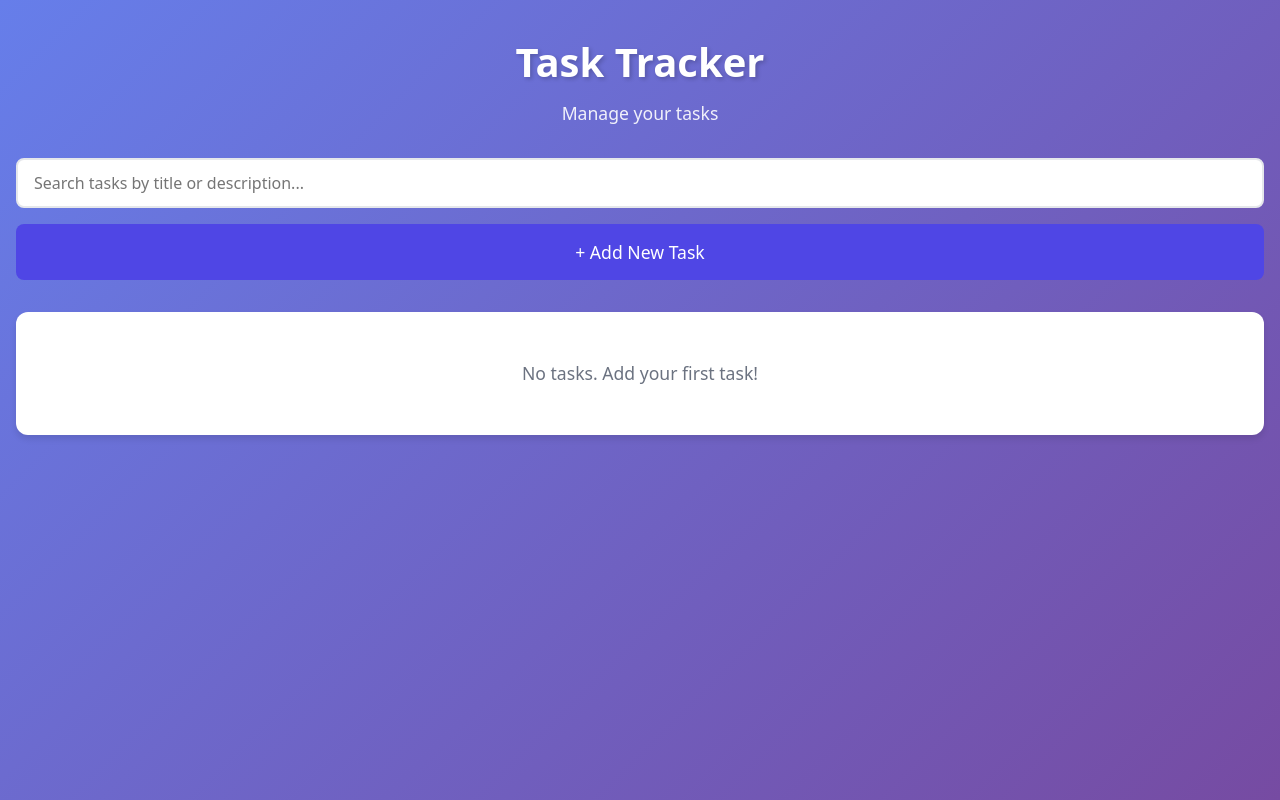
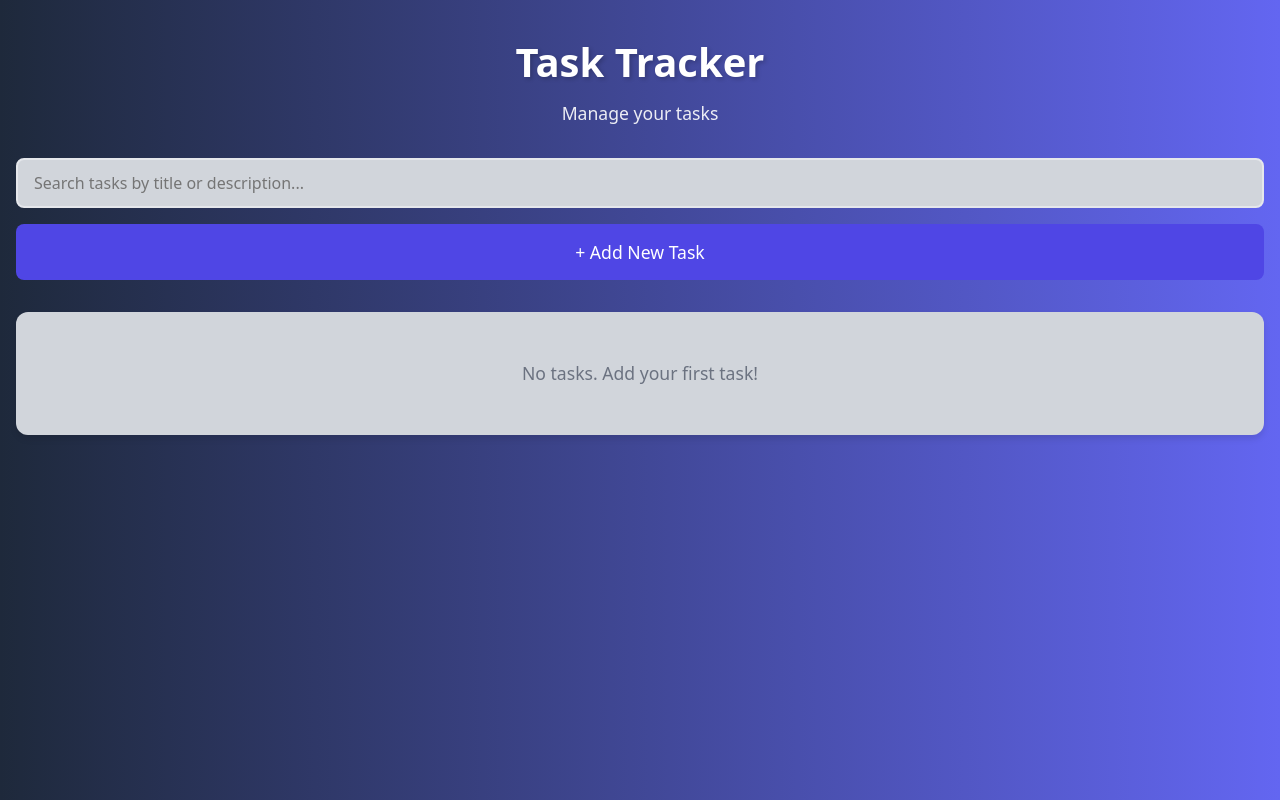
Before and after one commit to Suianina/task_tracker, a React (Vite) app: page / in a window 1280 px wide. Built offline with nearby package versions, Linux system fonts and the light colour scheme.

Commit message:
style: Update UI colors - gradient background, button colors, and hover effects

```diff
--- a/src/App.css
+++ b/src/App.css
@@ -1,6 +1,6 @@
 .app {
   min-height: 100vh;
-  background: linear-gradient(135deg, #667eea 0%, #764ba2 100%);
+  background: linear-gradient(to right, #1e293b 0%, #6366f1 100%);
   padding: 2rem 1rem;
 }
 
@@ -48,7 +48,7 @@
   font-size: 1rem;
   font-family: inherit;
   transition: border-color 0.3s ease;
-  background: white;
+  background: #d1d5db;
 }
 
 .search-input:focus {
@@ -110,25 +110,25 @@
 }
 
 .btn-edit {
-  background-color: #f59e0b;
+  background-color: #1e40af;
   color: white;
   padding: 0.5rem 1rem;
   font-size: 0.9rem;
 }
 
 .btn-edit:hover {
-  background-color: #d97706;
+  background-color: #1e3a8a;
 }
 
 .btn-delete {
-  background-color: #ef4444;
+  background-color: #991b1b;
   color: white;
   padding: 0.5rem 1rem;
   font-size: 0.9rem;
 }
 
 .btn-delete:hover {
-  background-color: #dc2626;
+  background-color: #7f1d1d;
 }
 
 .btn-add {
@@ -139,7 +139,7 @@
 }
 
 .form-container {
-  background: white;
+  background: #d1d5db;
   border-radius: 12px;
   padding: 2rem;
   box-shadow: 0 10px 25px rgba(0, 0, 0, 0.2);
@@ -201,7 +201,7 @@
 }
 
 .task-column {
-  background: white;
+  background: #d1d5db;
   border-radius: 12px;
   padding: 1.5rem;
   box-shadow: 0 4px 6px rgba(0, 0, 0, 0.1);
@@ -224,7 +224,7 @@
 }
 
 .task-item {
-  background: #f9fafb;
+  background: #9ca3af;
   border-radius: 8px;
   padding: 1rem;
   border-left: 4px solid #9ca3af;
@@ -233,7 +233,7 @@
 
 .task-item:hover {
   transform: translateY(-2px);
-  box-shadow: 0 4px 12px rgba(0, 0, 0, 0.1);
+  box-shadow: 0 8px 16px rgba(0, 0, 0, 0.3);
 }
 
 .task-item.status-todo {
@@ -308,7 +308,7 @@
   border: 1px solid #d1d5db;
   border-radius: 6px;
   font-size: 0.9rem;
-  background-color: white;
+  background-color: #d1d5db;
   cursor: pointer;
 }
 
@@ -321,7 +321,7 @@
   grid-column: 1 / -1;
   text-align: center;
   padding: 3rem;
-  background: white;
+  background: #d1d5db;
   border-radius: 12px;
   box-shadow: 0 4px 6px rgba(0, 0, 0, 0.1);
 }
```
